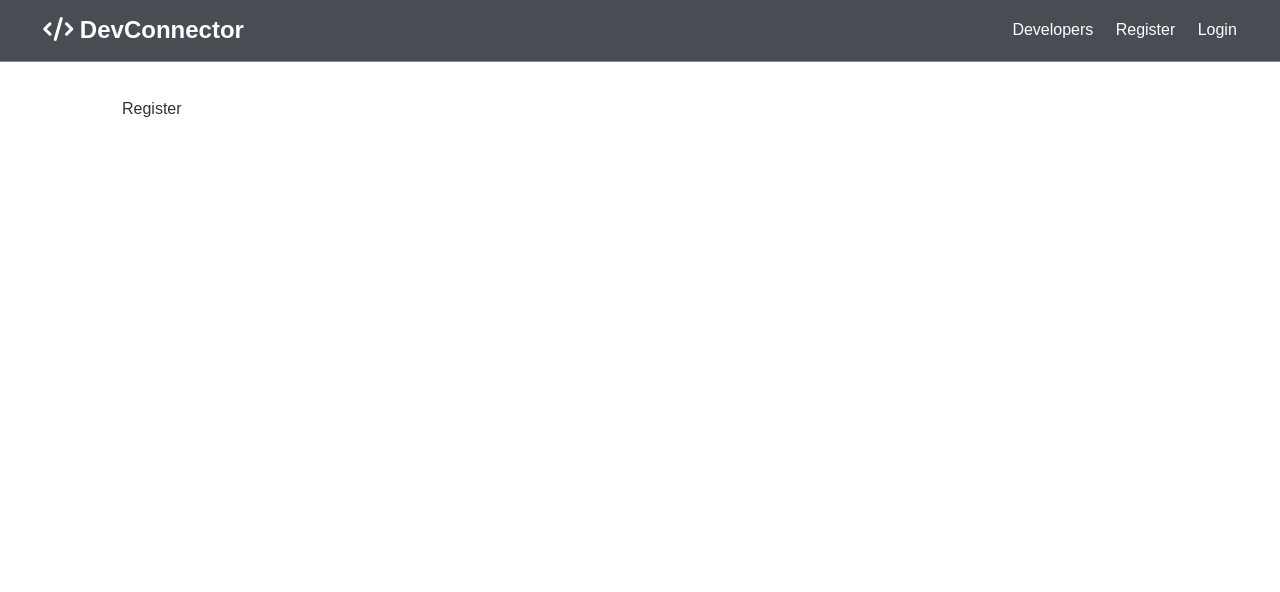
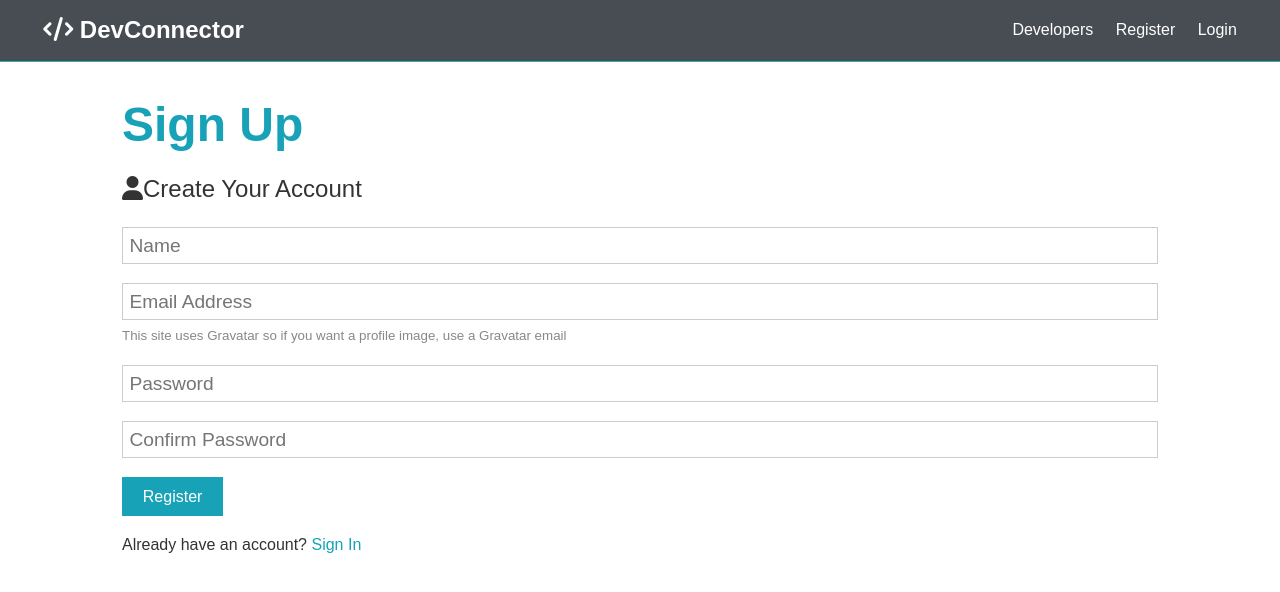
Before and after one commit to tylertownsend/devlink, a React (Create React App) app in the folder client/: page /register in a window 1280 px wide. Shown: the top 592 px of the page. Built offline with nearby package versions, Linux system fonts and the light colour scheme.

Commit message:
Updated Login and Register pages

```diff
--- a/client/src/components/auth/Login.js
+++ b/client/src/components/auth/Login.js
@@ -1,10 +1,57 @@
-import React from 'react'
+import React, { Fragment, useState } from 'react'
+import { Link } from 'react-router-dom';
 
 export const Login = () => {
+  const [formData, setFormData] = useState({
+    email: '',
+    password: '',
+  });
+
+  const { email, password } = formData;
+
+  const onChange = e => setFormData({
+    ...formData, [e.target.name]: e.target.value
+  });
+
+  const onSubmit = event => {
+    event.preventDefault();
+    console.log('SUCCESS');
+  };
   return (
-    <div>
-      Login
-    </div>
+    <Fragment>
+      {/* <div className="alert alert-danger">
+        Invalid credentials
+      </div> */}
+      <h1 className="large text-primary">Sign In</h1>
+      <p className="lead">
+        <i className="fas fa-user"/> Sign into Your Account
+      </p>
+      <form className="form" onSubmit={event => onSubmit(event)}>
+        <div className="form-group">
+          <input
+            type="email"
+            placeholder="Email Address"
+            name="email"
+            value={email}
+            onChange={event => onChange(event)}
+            required
+          />
+        </div>
+        <div className="form-group">
+          <input
+            type="password"
+            placeholder="Password"
+            name="password"
+            value={password}
+            onChange={ event => onChange(event)}
+          />
+        </div>
+        <input type="submit" className="btn btn-primary" value="Login" />
+      </form>
+      <p className="my-1">
+        Don't have an account? <Link to="/register">Sign Up</Link>
+      </p>
+    </Fragment>
   )
 }
 
--- a/client/src/components/auth/Register.js
+++ b/client/src/components/auth/Register.js
@@ -1,10 +1,88 @@
-import React from 'react'
+import React ,{ Fragment, useState } from 'react';
+import { Link } from 'react-router-dom';
 
 export const Register = () => {
+  const [formData, setFormData] = useState({
+    name: '',
+    email: '',
+    password: '',
+    password2: ''
+  });
+
+  const { name, email, password, password2 } = formData;
+
+  const onChange = e => setFormData({
+    ...formData, [e.target.name]: e.target.value
+  });
+
+  const onSubmit = event => {
+    event.preventDefault();
+    if (password !== password2) {
+      console.log('Passwords do not match');
+    } else {
+      console.log(formData);
+    }
+  };
+
   return (
-    <div>
-      Register
-    </div>
+    <Fragment>
+      <h1 className="large text-primary">Sign Up</h1>
+      <p className="lead">
+        <i className="fas fa-user"/>Create Your Account
+      </p>
+      <form className="form" onSubmit={event => onSubmit(event)}>
+        <div className="form-group">
+          <input
+            type="text"
+            placeholder="Name"
+            name="name"
+            value={name}
+            onChange={ event => onChange(event)}
+            required
+          />
+        </div>
+        <div className="form-group">
+          <input
+            type="email"
+            placeholder="Email Address"
+            name="email"
+            value={email}
+            onChange={ event => onChange(event)}
+            required
+          />
+          <small className="form-text">
+            This site uses Gravatar so if you want a profile image, use a
+            Gravatar email
+          </small>
+        </div>
+        <div className="form-group">
+          <input
+            type="password"
+            placeholder="Password"
+            name="password"
+            minLength="6"
+            value={password}
+            onChange={ event => onChange(event)}
+            required
+          />
+        </div>
+        <div className="form-group">
+          <input
+            type="password"
+            placeholder="Confirm Password"
+            name="password2"
+            minLength="6"
+            value={password2}
+            onChange={ event => onChange(event)}
+            required
+          />
+        </div>
+        <input type="submit" className="btn btn-primary" value="Register" />
+      </form>
+      <p className="my-1">
+        Already have an account? <Link to="/login">Sign In</Link>
+      </p>
+    </Fragment>
   )
 }
 
--- a/client/src/components/layout/Landing.js
+++ b/client/src/components/layout/Landing.js
@@ -12,8 +12,8 @@
             other developers
           </p>
           <div class="buttons">
-            <Link to="\register" class="btn btn-primary">Sign Up</Link>
-            <Link to="\login" class="btn btn-light">Login</Link>
+            <Link to="/register" class="btn btn-primary">Sign Up</Link>
+            <Link to="/login" class="btn btn-light">Login</Link>
           </div>
         </div>
       </div>
```
